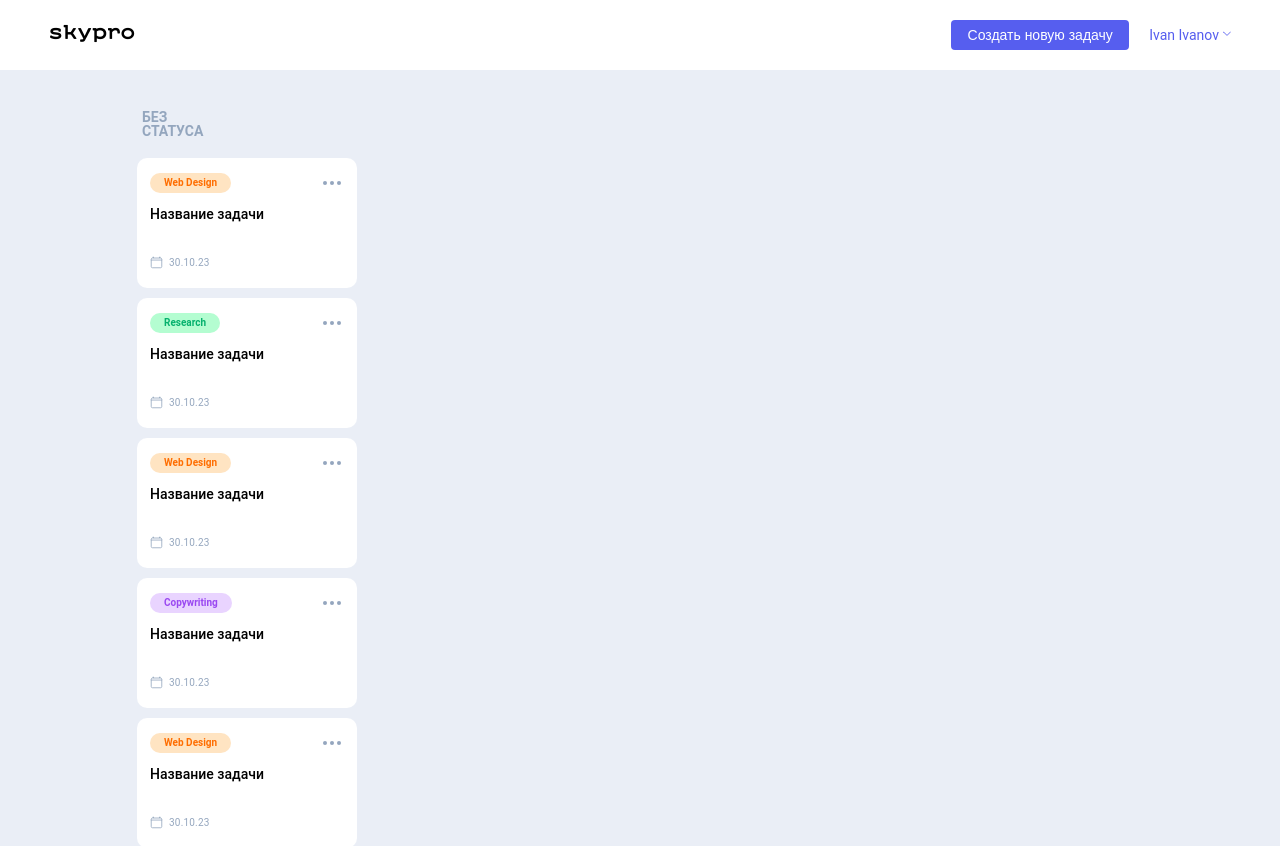
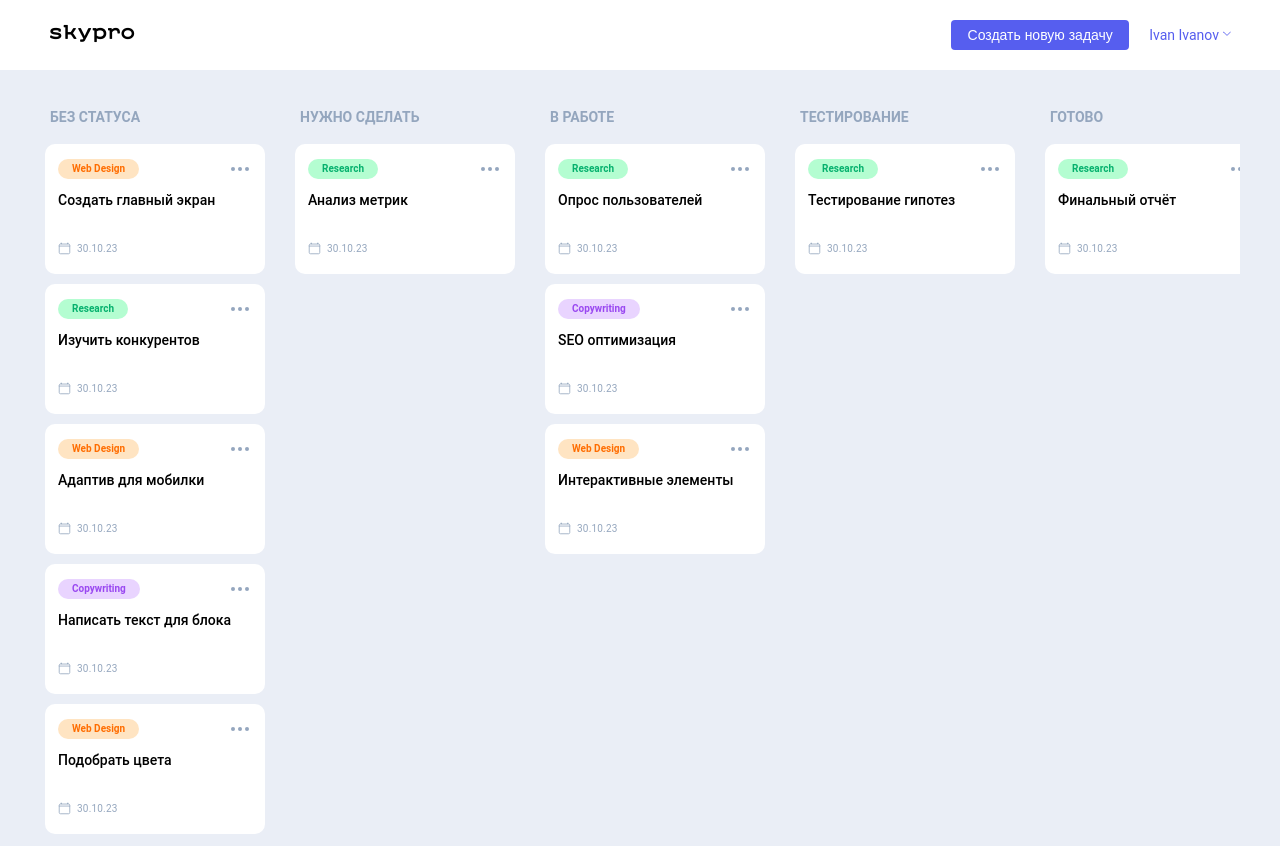
Before and after one commit to natali7109/skypro-kanban, a Vue app: page / in a window 1280 px wide. Shown: the top 846 px of the page. Built offline with nearby package versions, Linux system fonts and the light colour scheme.

Commit message:
Отработала ошибки

```diff
--- a/src/components/TaskDesk.vue
+++ b/src/components/TaskDesk.vue
@@ -6,7 +6,7 @@
           <div v-if="loading" class="loading">
             Данные загружаются...
           </div>
-          <div v-else>
+          <div v-else class="task-desk">
             <slot />
           </div>
         </div>
@@ -34,4 +34,18 @@ onMounted(() => {
   font-size: 18px;
   color: #666;
 }
+
+.task-desk {
+  display: flex;
+  flex-direction: column;
+  gap: 20px;
+}
+
+@media (min-width: 1200px) {
+  .task-desk {
+    flex-direction: row;
+    overflow-x: auto;
+    align-items: flex-start;
+  }
+}
 </style>
--- a/src/views/HomeView.vue
+++ b/src/views/HomeView.vue
@@ -2,89 +2,23 @@
   <div>
     <div class="wrapper">
       <ExitModal v-if="showExitModal" @close="showExitModal = false" />
-
       <NewCardModal />
-
       <TaskModal />
-
       <AppHeader @open-exit-modal="showExitModal = true" />
 
       <TaskDesk>
-        <TaskColumn title="Без статуса">
+        <TaskColumn
+          v-for="column in columns"
+          :key="column.status"
+          :title="column.title"
+        >
           <TaskCard
-            categoryName="Web Design"
-            categoryColor="orange"
-            title="Название задачи"
-            date="30.10.23"
-          />
-          <TaskCard
-            categoryName="Research"
-            categoryColor="green"
-            title="Название задачи"
-            date="30.10.23"
-          />
-          <TaskCard
-            categoryName="Web Design"
-            categoryColor="orange"
-            title="Название задачи"
-            date="30.10.23"
-          />
-          <TaskCard
-            categoryName="Copywriting"
-            categoryColor="purple"
-            title="Название задачи"
-            date="30.10.23"
-          />
-          <TaskCard
-            categoryName="Web Design"
-            categoryColor="orange"
-            title="Название задачи"
-            date="30.10.23"
-          />
-        </TaskColumn>
-
-        <TaskColumn title="Нужно сделать">
-          <TaskCard
-            categoryName="Research"
-            categoryColor="green"
-            title="Название задачи"
-            date="30.10.23"
-          />
-        </TaskColumn>
-        <TaskColumn title="В работе">
-          <TaskCard
-            categoryName="Research"
-            categoryColor="green"
-            title="Название задачи"
-            date="30.10.23"
-          />
-          <TaskCard
-            categoryName="Copywriting"
-            categoryColor="purple"
-            title="Название задачи"
-            date="30.10.23"
-          />
-          <TaskCard
-            categoryName="Web Design"
-            categoryColor="orange"
-            title="Название задачи"
-            date="30.10.23"
-          />
-        </TaskColumn>
-        <TaskColumn title="Тестирование">
-          <TaskCard
-            categoryName="Research"
-            categoryColor="green"
-            title="Название задачи"
-            date="30.10.23"
-          />
-        </TaskColumn>
-        <TaskColumn title="Готово">
-          <TaskCard
-            categoryName="Research"
-            categoryColor="green"
-            title="Название задачи"
-            date="30.10.23"
+            v-for="task in getTasksByStatus(column.status)"
+            :key="task.id"
+            :categoryName="task.topic"
+            :categoryColor="getColorByTopic(task.topic)"
+            :title="task.title"
+            :date="task.date"
           />
         </TaskColumn>
       </TaskDesk>
@@ -93,7 +27,7 @@
 </template>
 
 <script>
-import { ref, computed } from "vue";
+import { ref } from "vue";
 import { tasks } from "../mocks/tasks.js";
 import AppHeader from "../components/AppHeader.vue";
 import TaskCard from "../components/TaskCard.vue";
@@ -117,38 +51,34 @@ export default {
   setup() {
     const showExitModal = ref(false);
 
-    const backlogTasks = computed(() =>
-      tasks.filter((t) => t.status === "Без статуса")
-    );
-    const needToDoTasks = computed(() =>
-      tasks.filter((t) => t.status === "Нужно сделать")
-    );
-    const inProgressTasks = computed(() =>
-      tasks.filter((t) => t.status === "В работе")
-    );
-    const testingTasks = computed(() =>
-      tasks.filter((t) => t.status === "Тестирование")
-    );
-    const doneTasks = computed(() =>
-      tasks.filter((t) => t.status === "Готово")
-    );
+    // Массив колонок (статусов)
+    const columns = [
+      { status: "Без статуса", title: "Без статуса" },
+      { status: "Нужно сделать", title: "Нужно сделать" },
+      { status: "В работе", title: "В работе" },
+      { status: "Тестирование", title: "Тестирование" },
+      { status: "Готово", title: "Готово" }
+    ];
 
+    // Фильтрация задач по статусу
+    const getTasksByStatus = (status) => {
+      return tasks.filter(task => task.status === status);
+    };
+
+    // Цвета для категорий
     const getColorByTopic = (topic) => {
       const colors = {
         "Web Design": "orange",
         Research: "green",
-        Copywriting: "purple",
+        Copywriting: "purple"
       };
       return colors[topic] || "orange";
     };
 
     return {
       showExitModal,
-      backlogTasks,
-      needToDoTasks,
-      inProgressTasks,
-      testingTasks,
-      doneTasks,
+      columns,
+      getTasksByStatus,
       getColorByTopic,
     };
   },
```
Also changed, not shown: src/components/TaskColumn.vue (line endings or trailing spaces).
